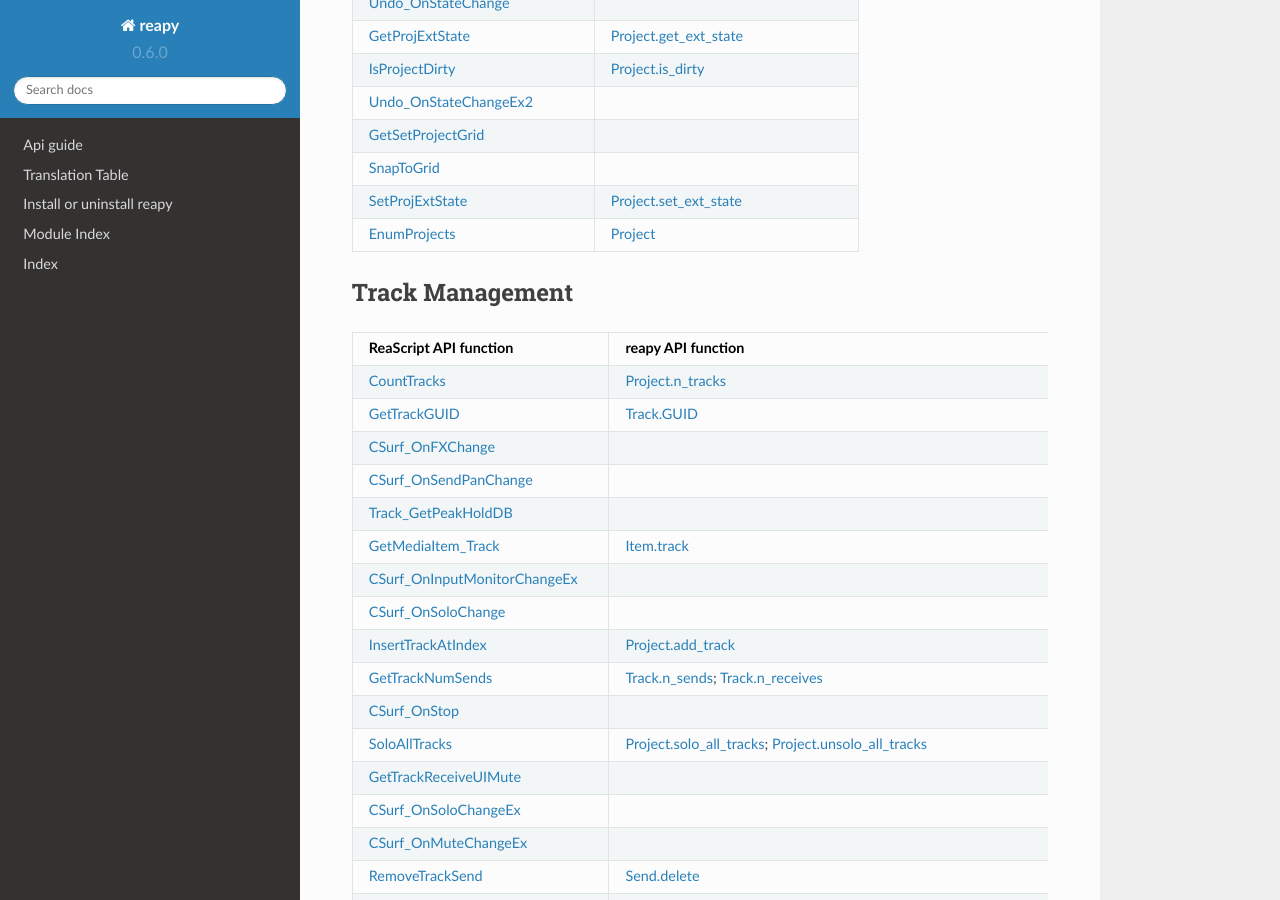
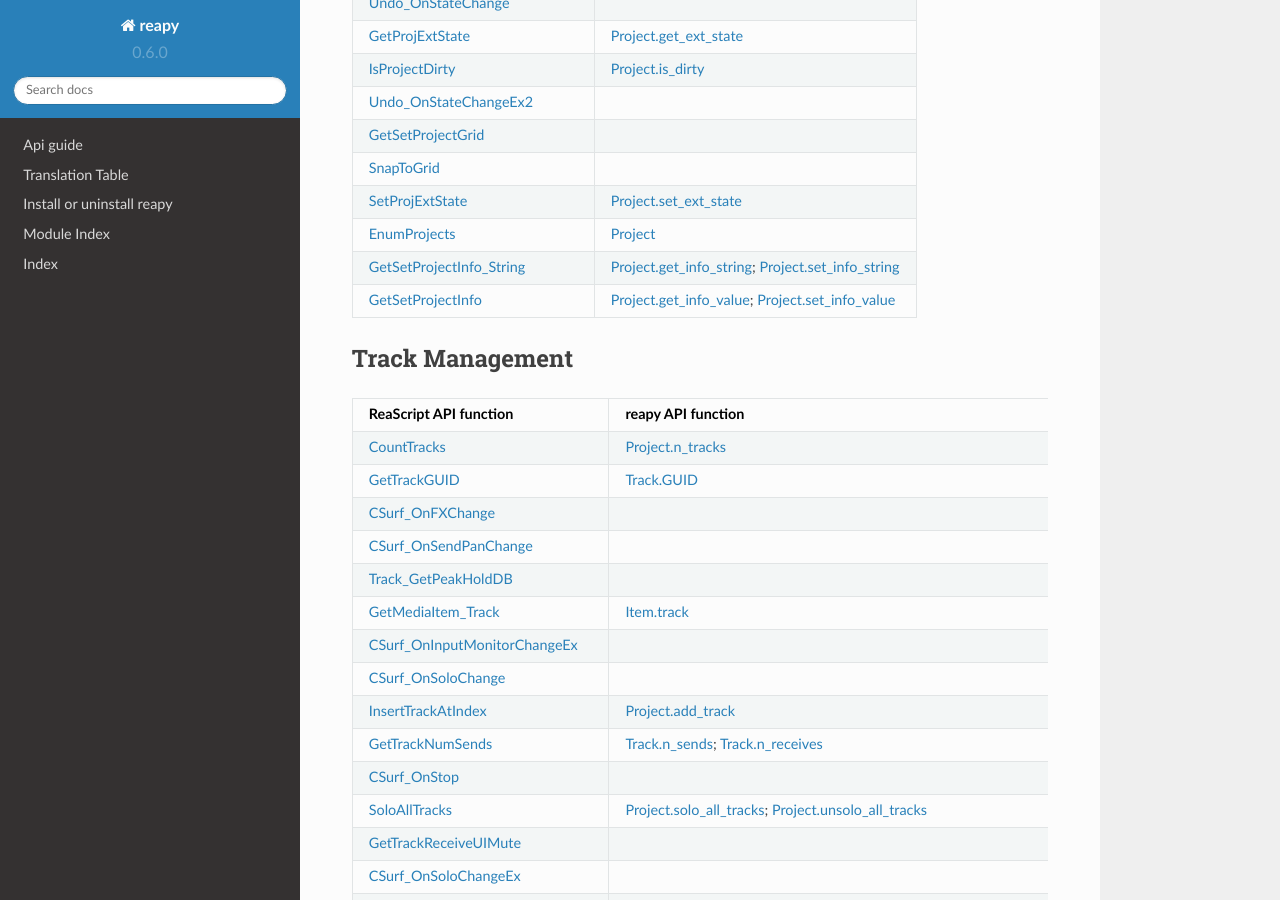
Before and after one commit to RomeoDespres/reapy, a Sphinx documentation site: the page built from docs/source/api_table.rst, in a window 1280 px wide and 900 px high, scrolled down 17795 px. Built offline with Sphinx 7.4.7 and the Read the Docs theme 2.0.0, drawn with Linux system fonts in a browser that asks for light colours; pages that are not in the unit, such as notebooks, are missing from menus.

Commit message:
Update docs

```diff
--- a/docs/source/api_table.rst
+++ b/docs/source/api_table.rst
@@ -609,6 +609,8 @@
 	"`SnapToGrid <https://www.reaper.fm/sdk/reascript/reascripthelp.html#SnapToGrid>`_",""
 	"`SetProjExtState <https://www.reaper.fm/sdk/reascript/reascripthelp.html#SetProjExtState>`_","`Project.set_ext_state <reapy.core.html#reapy.core.Project.set_ext_state>`_"
 	"`EnumProjects <https://www.reaper.fm/sdk/reascript/reascripthelp.html#EnumProjects>`_","`Project <reapy.core.html#reapy.core.Project>`_"
+	"`GetSetProjectInfo_String <https://www.reaper.fm/sdk/reascript/reascripthelp.html#GetSetProjectInfo_String>`_","`Project.get_info_string <reapy.core.html#reapy.core.Project.get_info_string>`_; `Project.set_info_string <reapy.core.html#reapy.core.Project.set_info_string>`_"
+	"`GetSetProjectInfo <https://www.reaper.fm/sdk/reascript/reascripthelp.html#GetSetProjectInfo>`_","`Project.get_info_value <reapy.core.html#reapy.core.Project.get_info_value>`_; `Project.set_info_value <reapy.core.html#reapy.core.Project.set_info_value>`_"
 
 
 Track Management
```
Also changed, not shown: CHANGELOG.md (+4 -0 lines).
